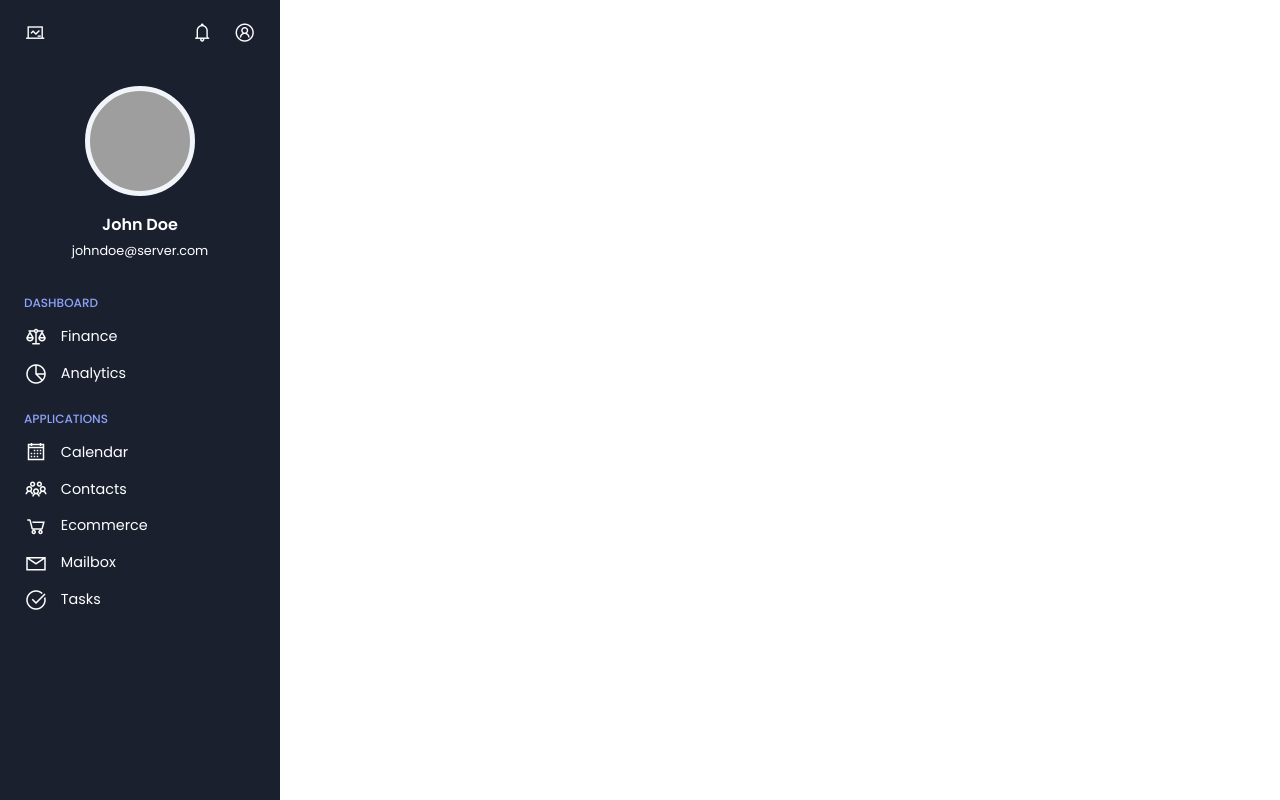
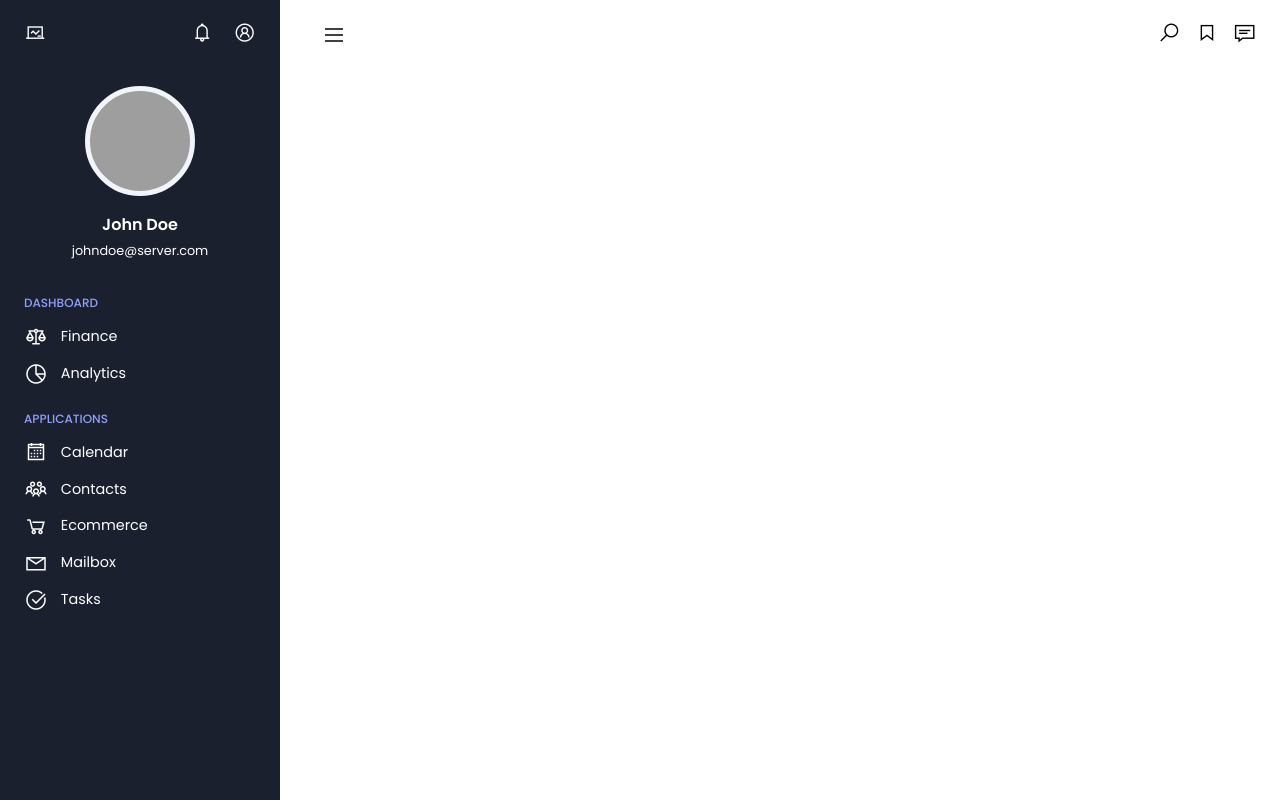
Before and after one commit to smarqueslopez/admin-dashboard, a website: page index.html in a window 1280 px wide. Drawn offline with nearby package versions, Linux system fonts and the light colour scheme; grey boxes are pictures that could not be loaded.

Commit message:
Adding main header

```diff
--- a/index.html
+++ b/index.html
@@ -61,6 +61,18 @@
     </div>
     <!-- Main -->
     <div class="main-content">
+      <header>
+        <div class="menu-toggle">
+          <label for="">
+            <span class="las la-bars"></span>
+          </label>
+        </div>
+        <div class="header-icons">
+          <span class="las la-search"></span>
+          <span class="las la-bookmark"></span>
+          <span class="las la-sms"></span>
+        </div>
+      </header>
     </div>
   </body>
 </html>
--- a/styles/scss/_main-content.scss
+++ b/styles/scss/_main-content.scss
@@ -1,3 +1,34 @@
 .main-content {
   margin-left: $sidebar-width;
+
+  header {
+    height: $header-height;
+    padding: 1rem 1.5rem;
+    display: flex;
+    justify-content: space-between;
+    align-items: center;
+
+    .menu-toggle {
+      label {
+        height: 60px;
+        width: 60px;
+        display: grid;
+        place-items: center;
+        font-size: 1.5rem;
+        border-radius: 50%;
+
+        &:hover {
+          background: $color-dark-grey;
+        }
+      }
+    }
+
+    .header-icons {
+      span {
+        display: inline-block;
+        margin-left: 0.7rem;
+        font-size: 1.4rem;
+      }
+    }
+  }
 }
```
Also changed, not shown: styles/index.css.
